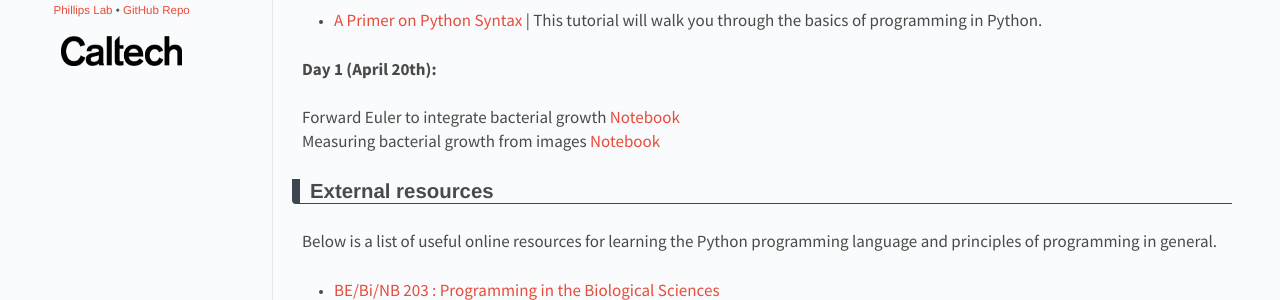
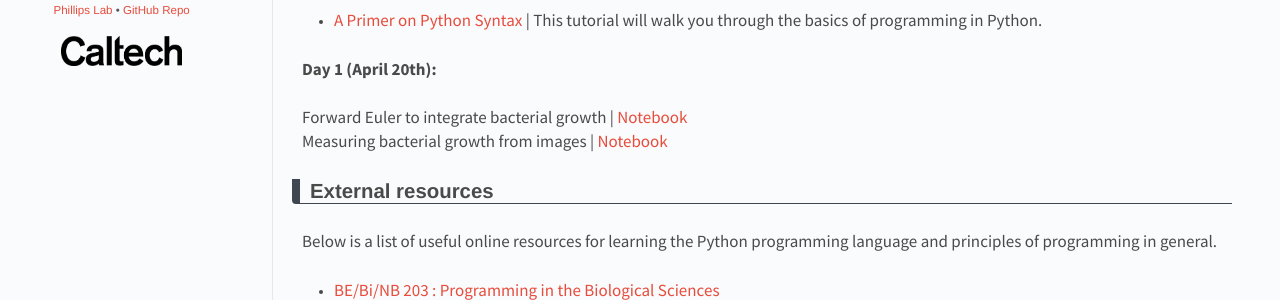
Before and after one commit to RPGroup-PBoC/pboc22_heidelberg, a Jekyll site: the page built from _posts/2022-01-29-code.md, in a window 1280 px wide. Shown: the part 620-920 px from the top of the page. Built offline with Jekyll 4.4.1, drawn with Linux system fonts in a browser that asks for light colours.

Commit message:
making code page prettier

```diff
--- a/_posts/2022-01-29-code.md
+++ b/_posts/2022-01-29-code.md
@@ -45,8 +45,8 @@
 
 **Day 1 (April 20th):**
 
-Forward Euler to integrate bacterial growth <a href="https://colab.research.google.com/drive/1okytvMdlL1zOcNe5DGfuikIqt15t6OS_?authuser=1" target="_blank">{{"Notebook"}}</a><br>
-Measuring bacterial growth from images <a href="https://colab.research.google.com/drive/1DOHv3m9HJcP5m20slPB5EtEJEe_jiBwC?authuser=1" target="_blank">{{"Notebook"}}</a><br>
+Forward Euler to integrate bacterial growth \| <a href="https://colab.research.google.com/drive/1okytvMdlL1zOcNe5DGfuikIqt15t6OS_?authuser=1" target="_blank">{{"Notebook"}}</a><br>
+Measuring bacterial growth from images \| <a href="https://colab.research.google.com/drive/1DOHv3m9HJcP5m20slPB5EtEJEe_jiBwC?authuser=1" target="_blank">{{"Notebook"}}</a><br>
 
 ## External resources
 
```
